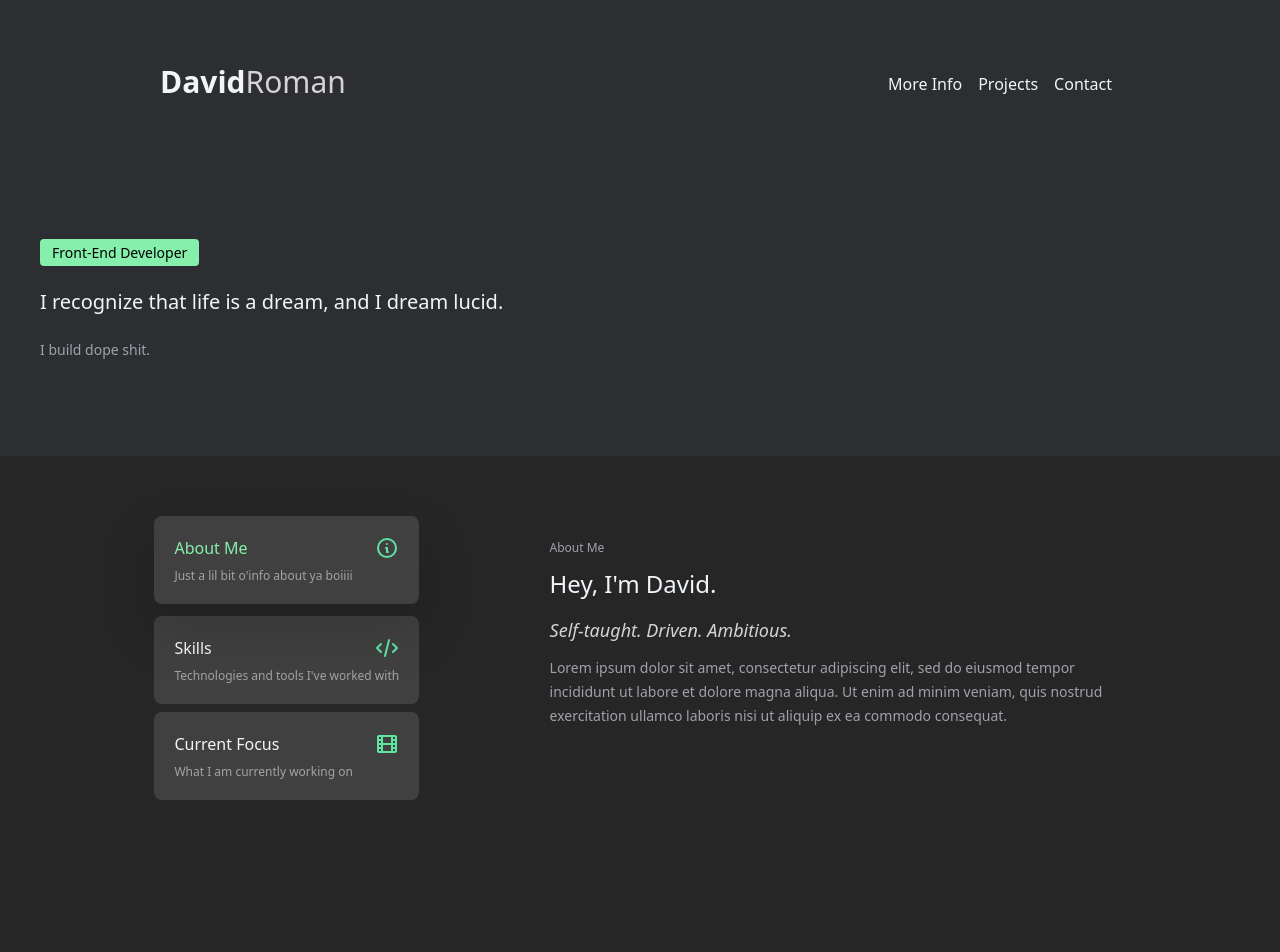
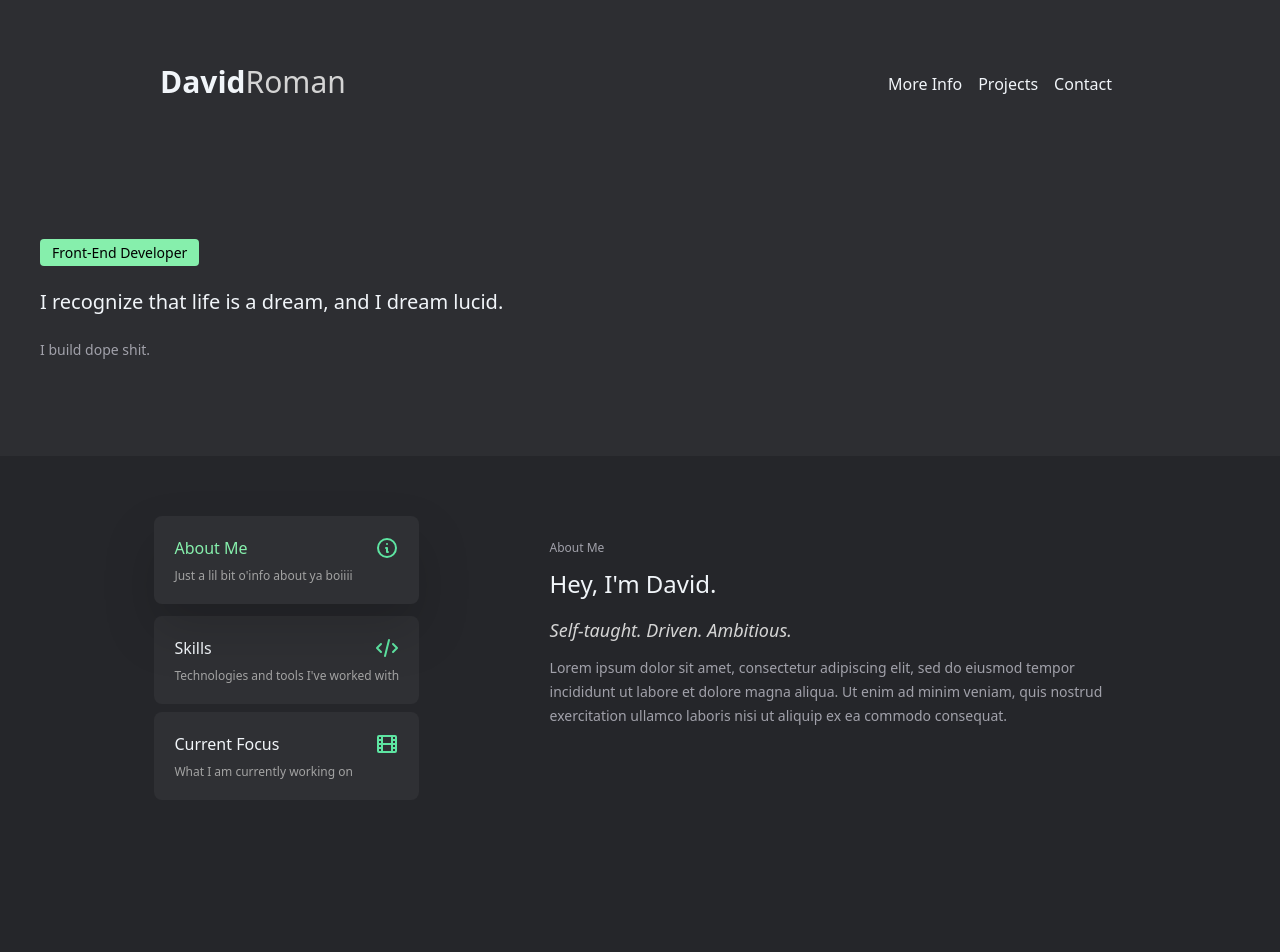
Before and after one commit to dmroman395/Portfolio, a Next.js app: page / in a window 1280 px wide. Shown: the top 952 px of the page. Built offline with nearby package versions, Linux system fonts and the light colour scheme.

Commit message:
Updated colors

```diff
--- a/pages/index.js
+++ b/pages/index.js
@@ -8,11 +8,11 @@ import Footer from '../src/components/footer';
 
 export default function Home() {
   return (
-    <>
+    <div className='darkBg'>
       <Hero/>
       <MoreInfo/>
       <ProjectsContainer/>
       <Footer/>
-    </>
+    </div>
   )
 }
--- a/pages/thankyou.js
+++ b/pages/thankyou.js
@@ -2,7 +2,7 @@ import React from 'react'
 
 export default function ThankYou() {
     return (
-        <div className='flex flex-col text-center h-screen align-middle justify-center'>
+        <div className='darkBg flex flex-col text-center h-screen align-middle justify-center'>
             <h1 className='text-slate-100 font-semibold text-3xl my-5'>Thanks for reaching out!</h1>
             <p className='text-zinc-400 my-2 text-lg'>I will get back to you as soon as I can.</p>
             <div className='flex justify-center'>
--- a/src/components/moreInfo.js
+++ b/src/components/moreInfo.js
@@ -13,7 +13,7 @@ function MoreInfo() {
     },[])
 
     return(
-        <div className="h-screen flex flex-col justify-center gap-10 bg-neutral-800 p-12 sm:flex-row sm:justify-evenly sm:p-16 sm:gap-10" id='moreInfo'>
+        <div className="darkerBg h-screen flex flex-col justify-center gap-10 p-12 sm:flex-row sm:justify-evenly sm:p-16 sm:gap-10" id='moreInfo'>
             {/* <div className="flex flex-col justify-between gap-y-1 sm:flex-col sm:justify-evenly sm:gap-1 sm:w-[45%] sm:max-w-lg">
                 <MoreInfoCard category={'About Me'} desc={"Just a lil bit o'info about ya boiiii"} icon={'info'} type={'about'} setInfo={setInfo}/>
                 <MoreInfoCard category={'Skills'} desc={"Technologies and tools I've worked with"} icon={'skills'} type={'skills'} setInfo={setInfo}/>
--- a/src/components/moreInfoCard.js
+++ b/src/components/moreInfoCard.js
@@ -42,7 +42,7 @@ function MoreInfoCard({category, desc, icon, type, checked, handleInfo, currentV
     }
 
     return (
-        <div className={`${checked ? 'drop-shadow-2xl -translate-y-1 ' : ''}` + "transition-all ease-in-out duration-300 bg-neutral-700 p-5 rounded-lg justify-between hover:cursor-pointer sm:min-w-full sm:p-5"} onClick={handleClick}>
+        <div className={`${checked ? 'drop-shadow-2xl -translate-y-1 ' : ''}` + "transition-all ease-in-out duration-300 darkCard p-5 rounded-lg justify-between hover:cursor-pointer sm:min-w-full sm:p-5"} onClick={handleClick}>
             <div className="flex flex-row justify-between align-middle sm:justify-between">
                 <h1 className={`${checked ? 'text-green-300 ' : 'text-slate-100 '}` + "text-base sm:text-base sm:mb-2"}>{category}</h1>
                 {svg}
--- a/src/styles/globals.css
+++ b/src/styles/globals.css
@@ -7,6 +7,14 @@ html {
     box-sizing: border-box;
 }
 
-body {
+.darkBg {
     background-color: rgba(45,46,50,255);
 }
+
+.darkCard {
+    background-color: rgba(47,48,52,255);
+}
+
+.darkerBg {
+    background-color: rgba(37,38,42,255)
+}
```
